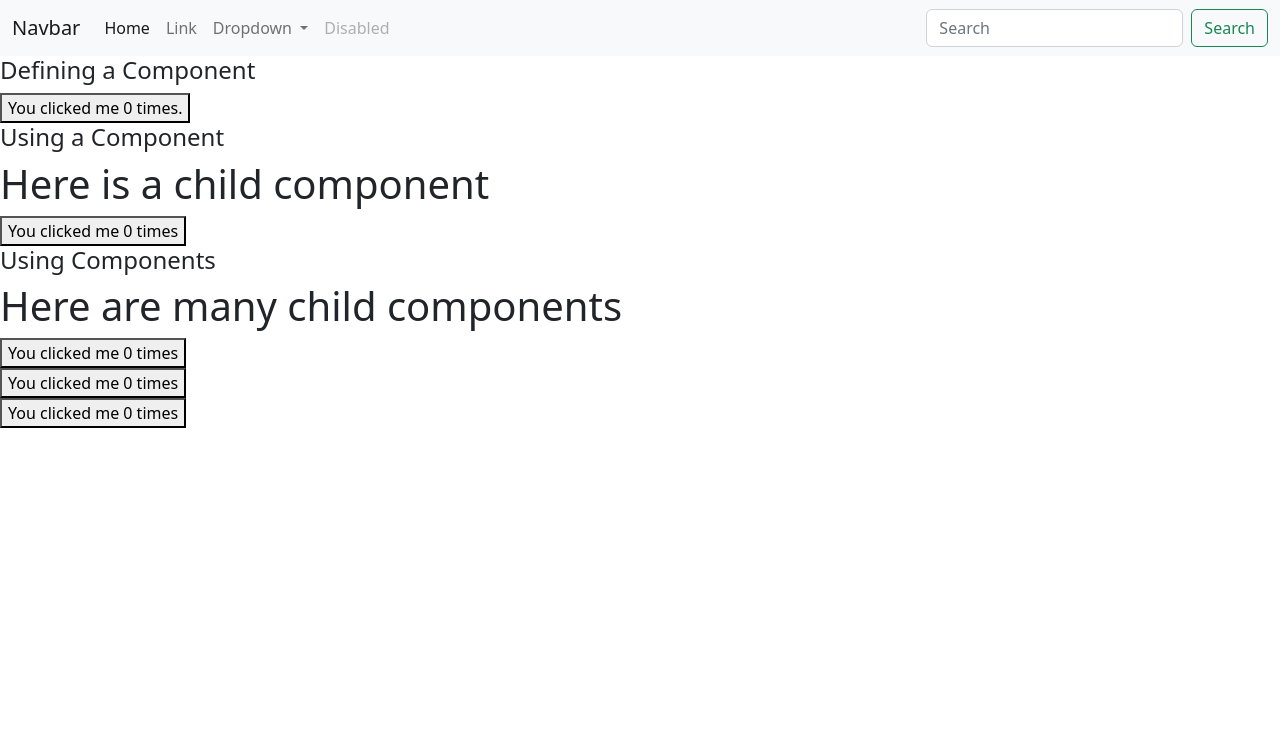
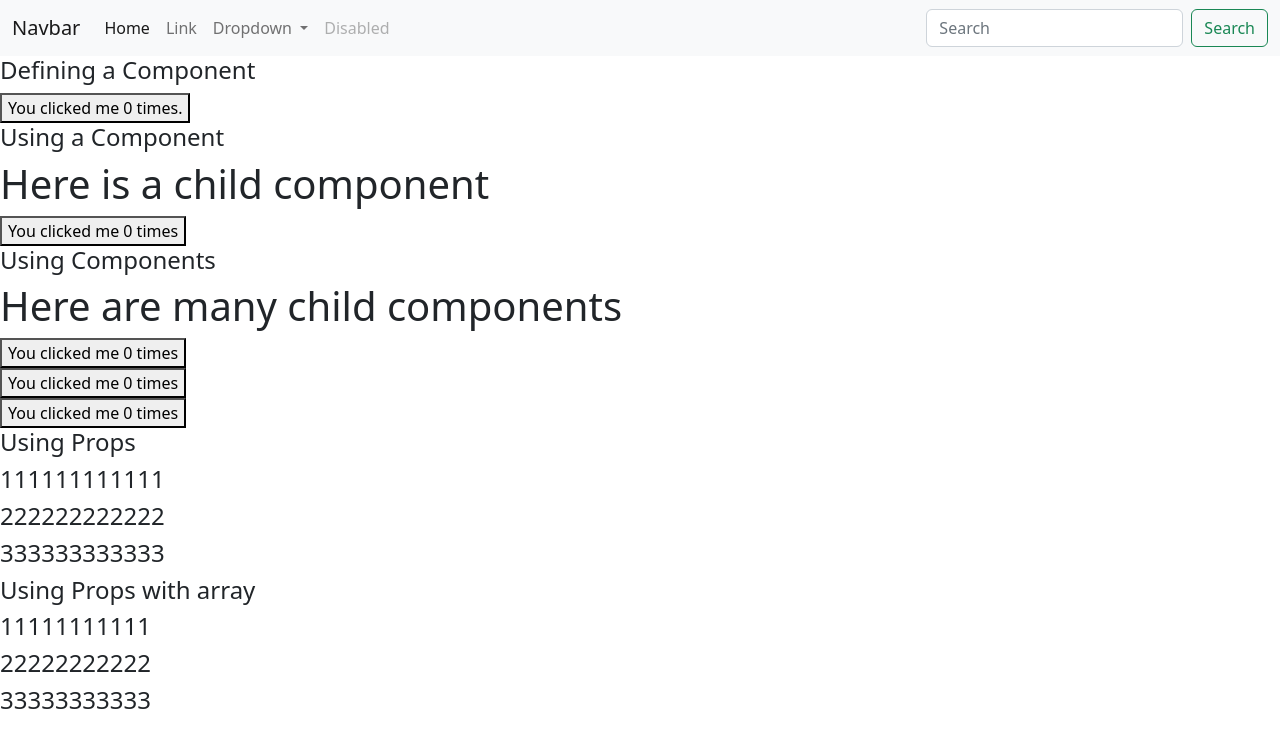
Before and after one commit to ljh9/VueExercises, a Vue app: page / in a window 1280 px wide. Shown: the top 748 px of the page. Built offline with nearby package versions, Linux system fonts and the light colour scheme.

Commit message:
UsingPropsWithArray

```diff
--- a/src/views/Exercise08/ExerciseTest08.vue
+++ b/src/views/Exercise08/ExerciseTest08.vue
@@ -2,6 +2,8 @@
 import DefiningComponent from './DefiningComponent.vue'
 import UsingComponent from './UsingComponent.vue'
 import UsingComponentNTimes from './UsingComponentNTimes.vue'
+import UsingProps from './UsingProps.vue'
+import UsingPropsWithArray from './UsingPropsWithArray.vue'
 </script>
 
 <template>
@@ -12,5 +14,9 @@ import UsingComponentNTimes from './UsingComponentNTimes.vue'
         <UsingComponent />
         <h4>Using Components</h4>
         <UsingComponentNTimes />
+        <h4>Using Props</h4>
+        <UsingProps />
+        <h4>Using Props with array</h4>
+        <UsingPropsWithArray />
     </div>
 </template>
--- /dev/null
+++ b/src/views/Exercise08/UsingPropsWithArray.vue
@@ -0,0 +1,27 @@
+<script>
+import BlogPost from './BlogPost.vue'
+export default {
+  components: {
+    BlogPost
+  },
+  data() {
+    return {
+      posts: [
+        { id: 1, title: '11111111111' },
+        { id: 2, title: '22222222222' },
+        { id: 3, title: '33333333333' }
+      ]
+    }
+  }
+}
+</script>
+
+<template>
+    <div class="exercise">
+        <BlogPost
+            v-for="post in posts"
+            :key="post.id"
+            :title="post.title"
+        />
+    </div>
+</template>
```
